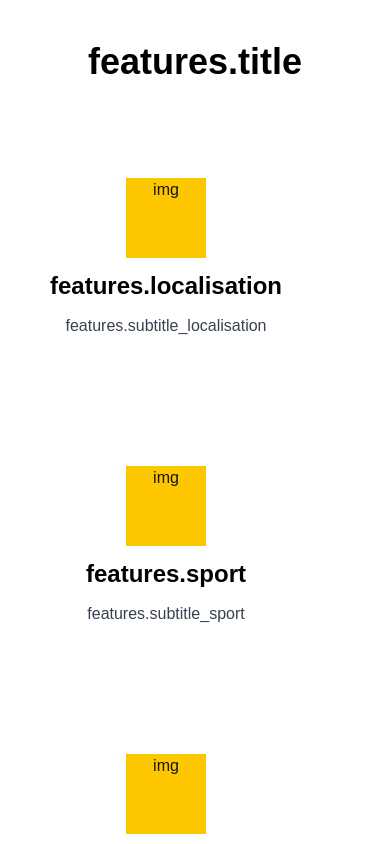
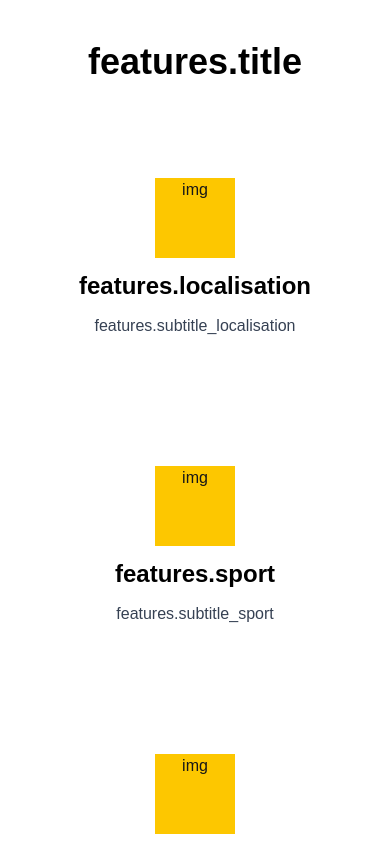
Before and after one commit to big-emotion/sport-app-landing, a Next.js app: page /en in a window 390 px wide. Shown: the part 920-1764 px from the top of the page. Built offline with nearby package versions, Linux system fonts and the light colour scheme.

Commit message:
fix: fix responsive

```diff
--- a/src/app/components/sections/Feature.tsx
+++ b/src/app/components/sections/Feature.tsx
@@ -47,7 +47,7 @@
           {t('title')}
         </h2>
 
-        <div className="flex flex-col sm:gap-16 gap-8">
+        <div className="flex flex-col justify-center items-center sm:gap-16 gap-8">
           {featureRows.map((row, rowIndex) => (
             <motion.div
               key={rowIndex}
```
